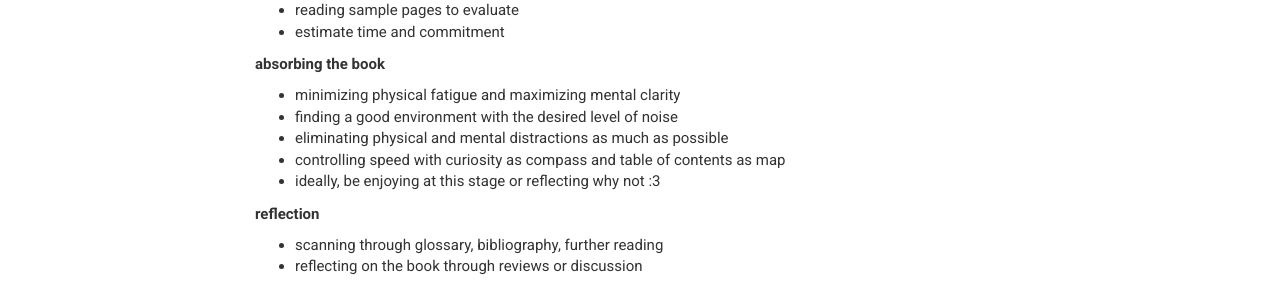
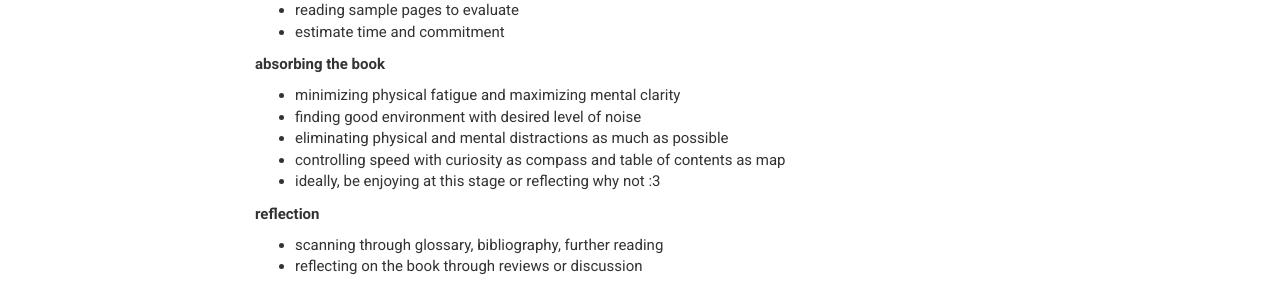
Before and after one commit to ianomad/ianomad.github.io, a Jekyll site: the page built from _posts/2023-10-25-How-I-Read.md, in a window 1280 px wide and 900 px high, scrolled down 1945 px. Shown: the part 222-522 px from the top of the window. Built offline with Jekyll 4.4.1, drawn with Linux system fonts in a browser that asks for light colours; nearby versions of some CDN libraries.

Commit message:
Update 2023-10-25-How-I-Read.md

```diff
--- a/_posts/2023-10-25-How-I-Read.md
+++ b/_posts/2023-10-25-How-I-Read.md
@@ -121,7 +121,7 @@ it takes time to be good at them.
 **absorbing the book**
 
 - minimizing physical fatigue and maximizing mental clarity
-- finding a good environment with the desired level of noise
+- finding good environment with desired level of noise
 - eliminating physical and mental distractions as much as possible
 - controlling speed with curiosity as compass and table of contents as map
 - ideally, be enjoying at this stage or reflecting why not :3
```
